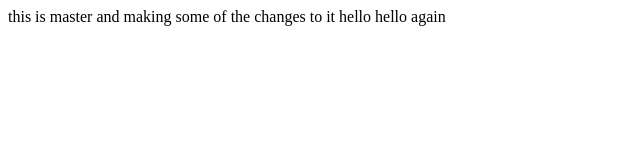
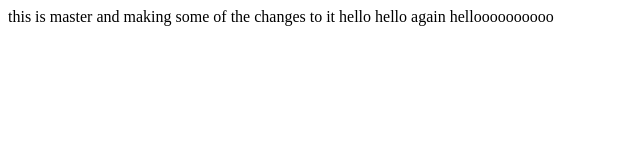
Before and after one commit to bimarsha01/Web-development, a plain HTML site: page index.html in a window 1280 px wide. Shown: the whole page, without its empty margins (0-640 px from the left). Drawn offline with Linux system fonts and the light colour scheme.

Commit message:
againnnnnnnn

```diff
--- a/index.html
+++ b/index.html
@@ -9,5 +9,6 @@
     this is master and making some of the changes to it
     hello
     hello again
+    helloooooooooo
 </body>
 </html>
```
